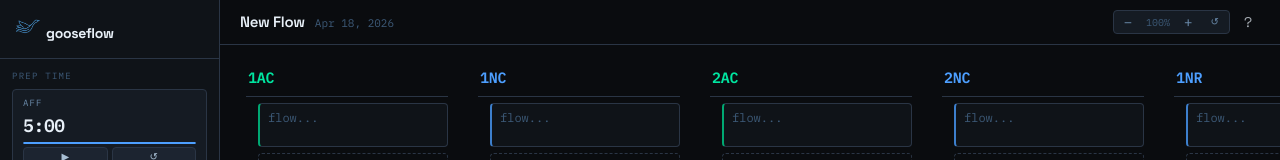
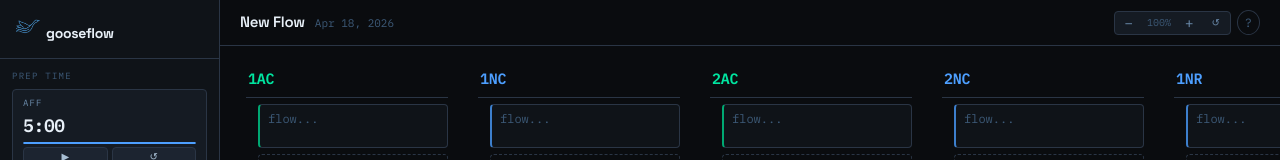
Before and after one commit to picklngoose/gooseflow, a React (Vite) app: page / in a window 1280 px wide. Shown: the top 160 px of the page. Built offline with nearby package versions, Linux system fonts and the light colour scheme.

Commit message:
Refactor helpBtn styles for improved design

```diff
--- a/App.module.css
+++ b/App.module.css
@@ -135,15 +135,19 @@
 }
 
 .helpBtn {
-  padding: 3px 8px;
-  font-size: 14px;
-  border-radius: 3px;
+  padding: 2px 7px;
+  font-size: 12px;
+  font-family: var(--font-mono);
+  color: var(--text-3);
+  border: 1px solid var(--border);
+  border-radius: 50%;
   transition: all 0.15s;
-  opacity: 0.7;
+  line-height: 1.6;
 }
 
 .helpBtn:hover {
-  opacity: 1;
+  color: var(--text-0);
+  border-color: var(--border-bright);
   background: var(--bg-3);
 }
 
```
